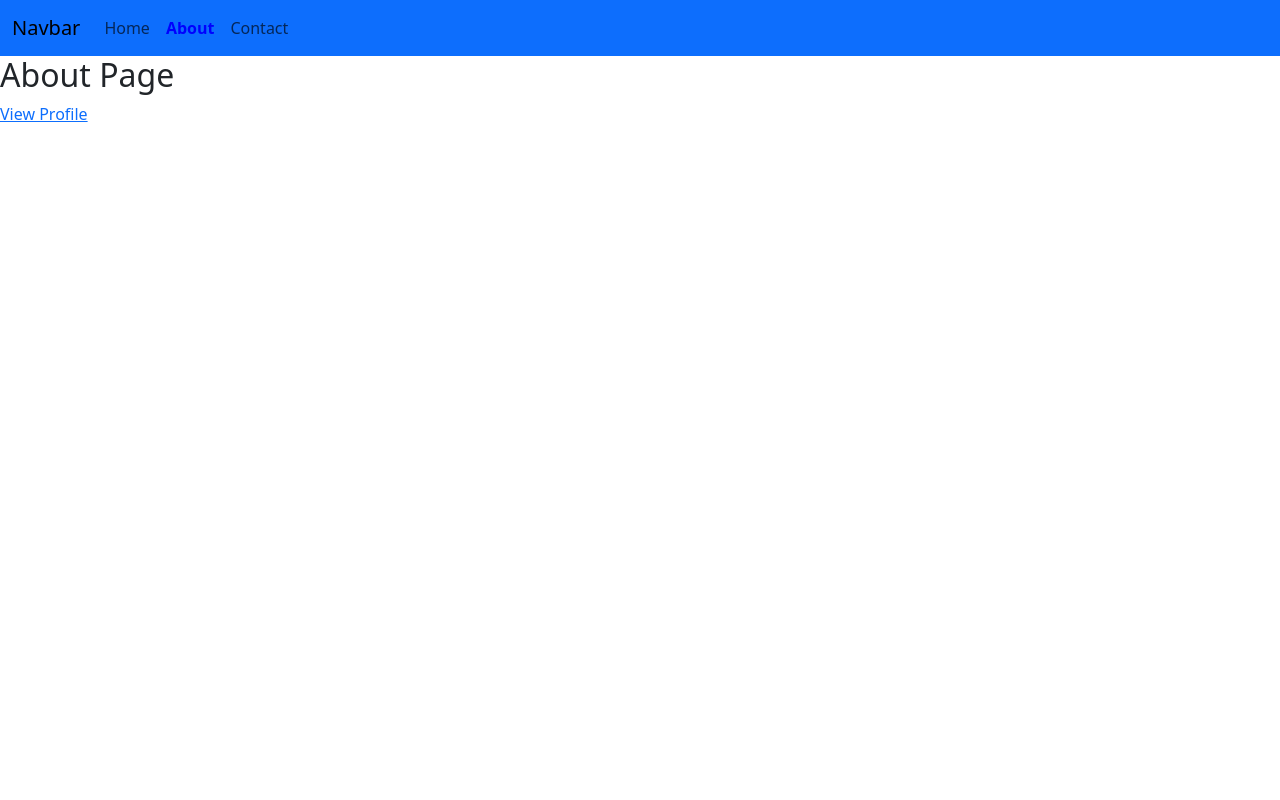
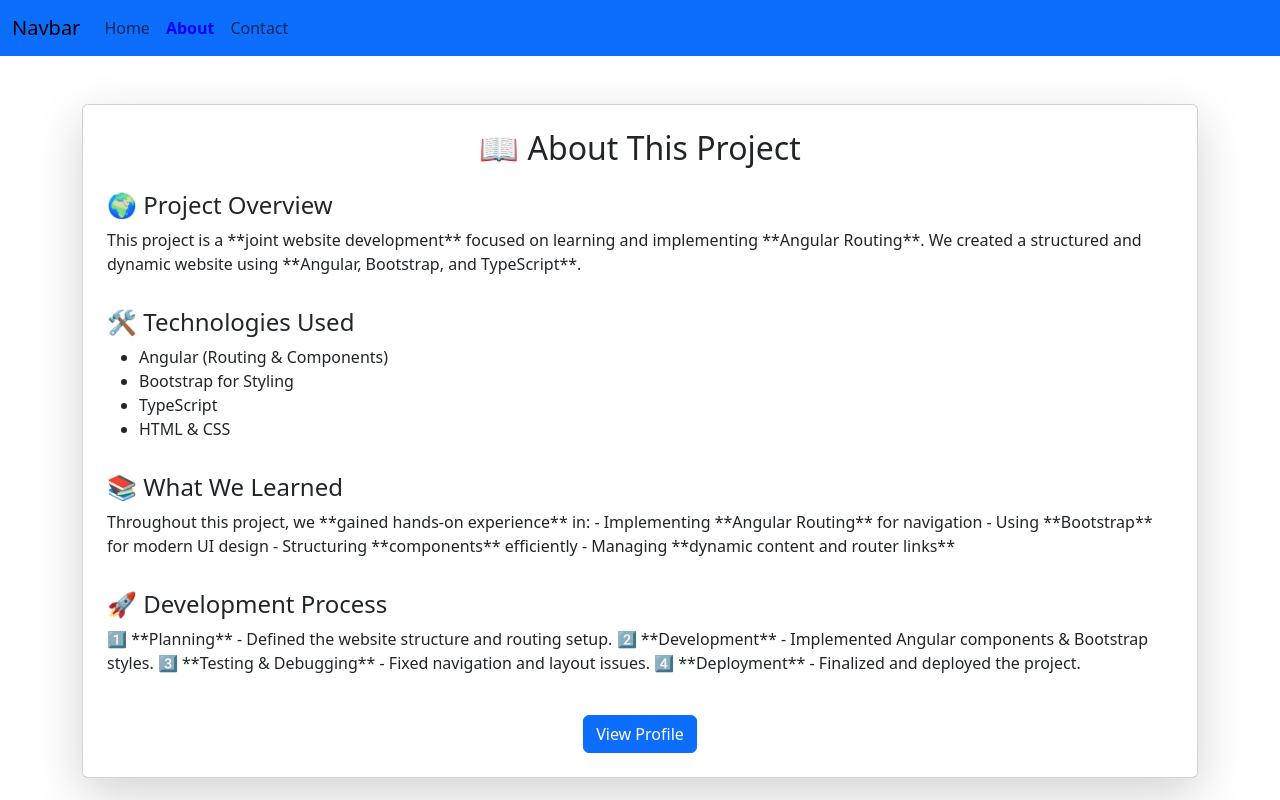
Before and after one commit to Kianerece/Erece_Wanawan_angular_Routing_lab, an Angular app: page /about in a window 1280 px wide. Built offline with nearby package versions, Linux system fonts and the light colour scheme.

Commit message:
Final design of Home, About, contact

```diff
--- a/src/app/about/about.component.html
+++ b/src/app/about/about.component.html
@@ -1,3 +1,58 @@
-<h2>About Page</h2>
-<a routerLink="profile">View Profile</a>
-<router-outlet></router-outlet>
+<div class="container mt-5">
+    <div class="card shadow-lg p-4 bg-white rounded">
+      <h2 class="text-center">📖 About This Project</h2>
+
+      <!-- Project Overview -->
+      <div class="mt-3">
+        <h4>🌍 Project Overview</h4>
+        <p>
+          This project is a **joint website development** focused on learning and implementing **Angular Routing**.
+          We created a structured and dynamic website using **Angular, Bootstrap, and TypeScript**.
+        </p>
+      </div>
+
+      <!-- Technologies Used -->
+      <div class="mt-3">
+        <h4>🛠️ Technologies Used</h4>
+        <ul>
+          <li>Angular (Routing & Components)</li>
+          <li>Bootstrap for Styling</li>
+          <li>TypeScript</li>
+          <li>HTML & CSS</li>
+        </ul>
+      </div>
+
+      <!-- What We Learned -->
+      <div class="mt-3">
+        <h4>📚 What We Learned</h4>
+        <p>
+          Throughout this project, we **gained hands-on experience** in:
+          - Implementing **Angular Routing** for navigation
+          - Using **Bootstrap** for modern UI design
+          - Structuring **components** efficiently
+          - Managing **dynamic content and router links**
+        </p>
+      </div>
+
+      <!-- Development Process -->
+      <div class="mt-3">
+        <h4>🚀 Development Process</h4>
+        <p>
+          1️⃣ **Planning** - Defined the website structure and routing setup.
+          2️⃣ **Development** - Implemented Angular components & Bootstrap styles.
+          3️⃣ **Testing & Debugging** - Fixed navigation and layout issues.
+          4️⃣ **Deployment** - Finalized and deployed the project.
+        </p>
+      </div>
+
+      <!-- View Profile Button -->
+      <div class="text-center mt-4">
+        <a routerLink="profile" class="btn btn-primary">
+          <i class="bi bi-person-circle"></i> View Profile
+        </a>
+      </div>
+    </div>
+  </div>
+
+  <!-- Angular Router Outlet -->
+  <router-outlet></router-outlet>
--- a/src/app/about/profile/profile.component.html
+++ b/src/app/about/profile/profile.component.html
@@ -1,2 +1,26 @@
 <h3>Profile Page</h3>
-<p>This is the profile of the user. You can add details about the user here.</p>
+<div class="row text-center mt-4">
+    <div class="col-md-6">
+      <div class="card shadow-lg p-3 mb-4 bg-white rounded">
+        <div class="card-body">
+          <img src="https://lh3.googleusercontent.com/a/ACg8ocIkb2delp5F-1cDAWK8Zw0XCbW6T2lluRmIyR-0b-DqKxe8Dhw=s288-c-no" class="card-img-top rounded-circle mx-auto d-block"
+          alt="Kian Relijoe B." style="width: 150px; height: 150px; object-fit: cover;">
+
+          <h3 class="card-title">Erece, Kian Relijoe B.</h3>
+          <p class="card-text">Developer and Designer.</p>
+        </div>
+      </div>
+    </div>
+    <div class="col-md-6">
+      <div class="card shadow-lg p-3 mb-4 bg-white rounded">
+        <div class="card-body">
+          <img src="https://avatars.githubusercontent.com/u/98321433?v=4" class="card-img-top rounded-circle mx-auto d-block"
+          alt="Kian Relijoe B." style="width: 150px; height: 150px; object-fit: cover;">
+          <h3 class="card-title">Jayzer Ray Wanawan</h3>
+          <p class="card-text">Developer and Designer.</p>
+        </div>
+      </div>
+    </div>
+  </div>
+
+<p>This is the profile of the developers/p>
```
